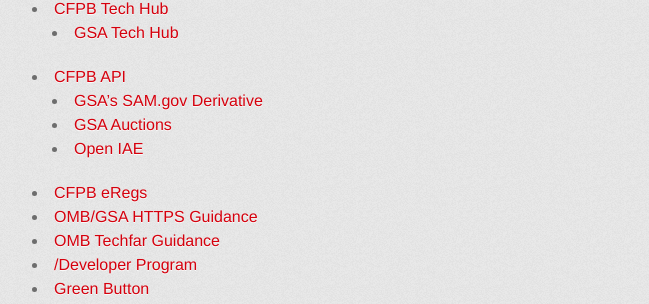
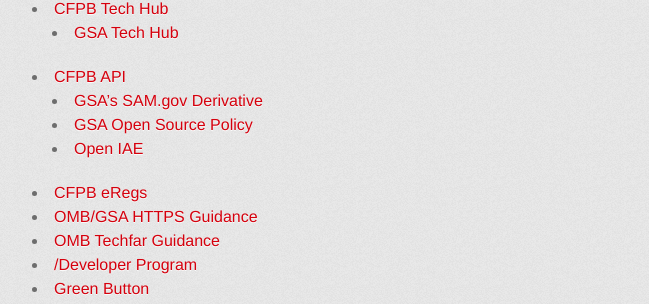
Before and after one commit to GSA/Open-Data-Collaboration-Sandbox, a Jekyll site: the page built from website_examples.md, in a window 1280 px wide and 900 px high, scrolled down 477 px. Shown: the part 144-448 px from the top of the window, without its empty margins (318-967 px from the left). Built offline with Jekyll 4.4.1, drawn with Linux system fonts in a browser that asks for light colours; some web fonts are replaced.

Commit message:
adding gsa open source

```diff
--- a/website_examples.md
+++ b/website_examples.md
@@ -22,7 +22,7 @@
   * [GSA Tech Hub](https://gsa.github.io)
 * [CFPB API](http://cfpb.github.io/api/hmda/)
   * [GSA's SAM.gov Derivative](http://gsa.github.io/sam_api/sam/)
-  * [GSA Auctions]()
+  * [GSA Open Source Policy](https://gsa.github.io/GSAOpenSourcePolicy/)
   * [Open IAE](http://gsa.github.io/openIAE/)
 * [CFPB eRegs](http://eregs.github.io/eregulations/)
 * [OMB/GSA HTTPS Guidance](https://https.cio.gov/)
```
